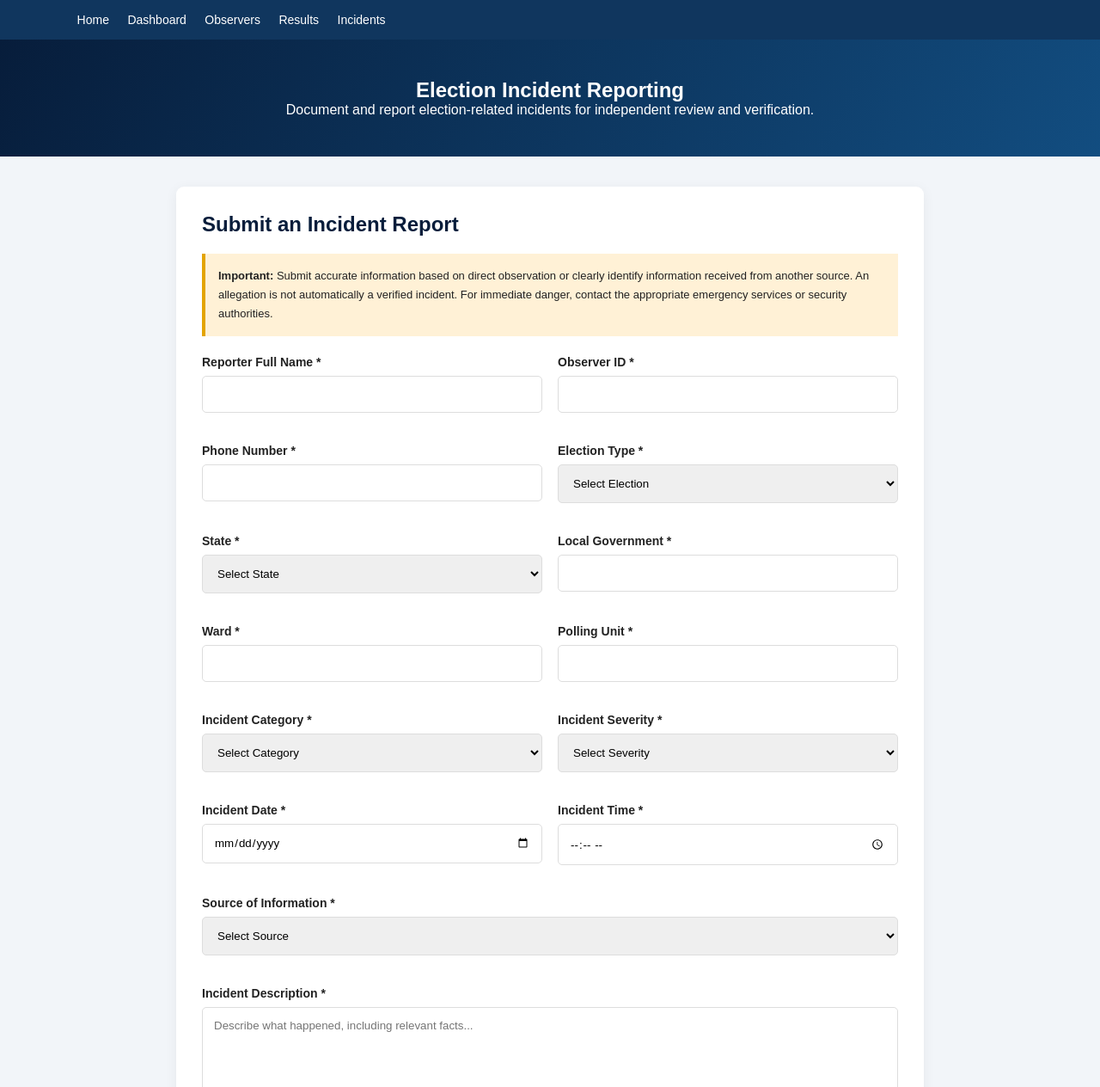
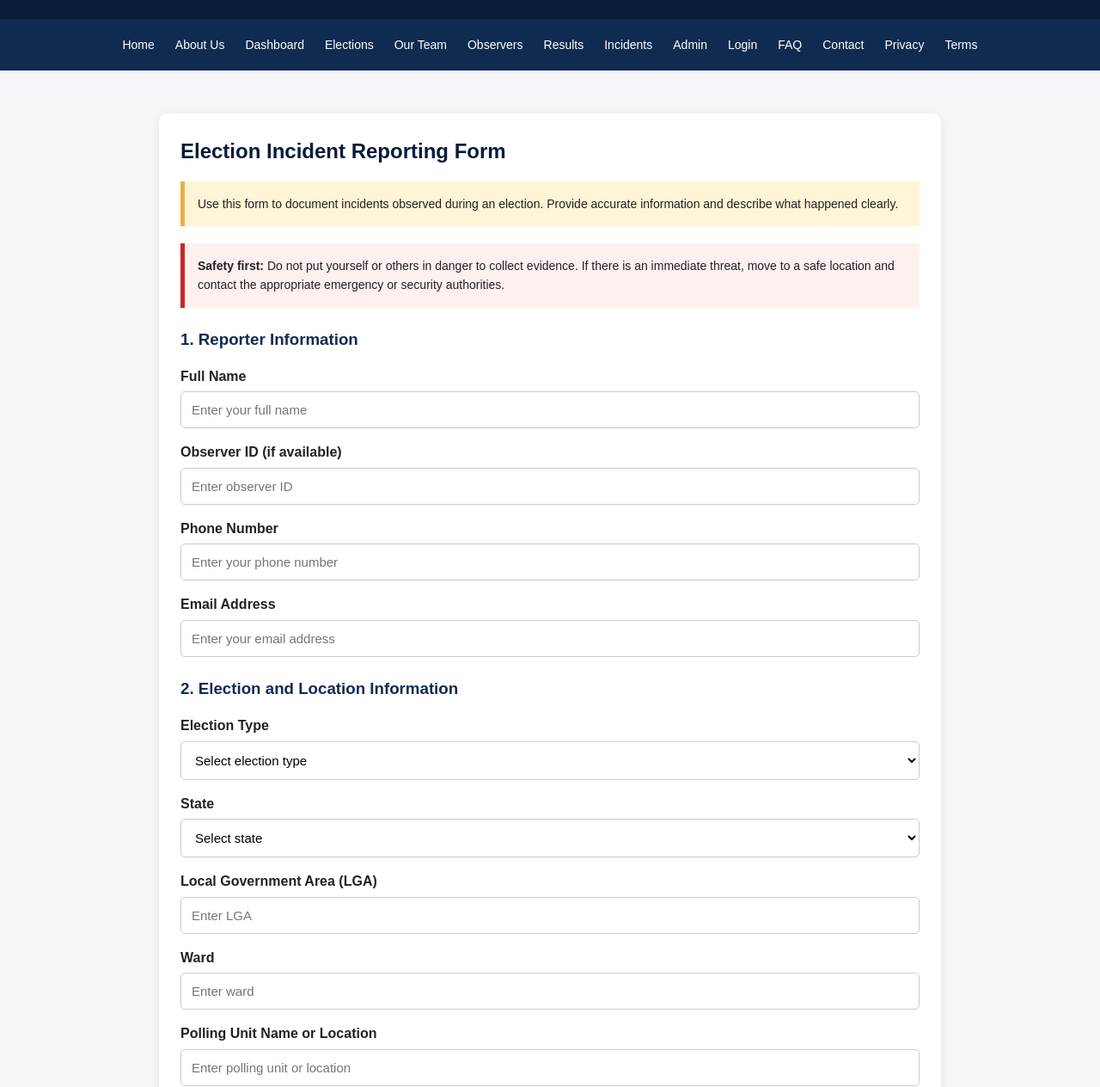
Before and after one commit to Nwachukwu2027/Nwachukwu-speaks, a plain HTML site: page incidents.html in a window 1280 px wide. Shown: the part 110-1374 px from the top of the page at 86% size. Drawn offline with Linux system fonts and the light colour scheme.

Commit message:
Enhance incident reporting form layout and functionality
Updated the incident reporting form with improved styling, additional metadata, and enhanced input fields for better user experience.

```diff
--- a/incidents.html
+++ b/incidents.html
@@ -1,211 +1,302 @@
 <!DOCTYPE html><html lang="en">
 <head>
 <meta charset="UTF-8">
-<meta name="viewport" content="width=device-width, initial-scale=1.0"><title>Incident Reporting | Nwachukwu Election Watch</title><style>
+<meta name="viewport" content="width=device-width, initial-scale=1.0">
+<meta name="description" content="Report and document election-related incidents with Nwachukwu Election Watch.">
+<title>Incident Reporting | Nwachukwu Election Watch</title><style>
 * {
     margin: 0;
     padding: 0;
     box-sizing: border-box;
-    font-family: Arial, sans-serif;
 }
 
 body {
-    background: #f2f5f9;
+    font-family: Arial, sans-serif;
+    background: #f4f6fa;
     color: #222;
+    line-height: 1.6;
 }
 
 header {
-    background: #071d3b;
+    background: #071b3a;
     color: white;
-    padding: 22px 7%;
+    text-align: center;
+    padding: 25px 15px;
 }
 
-header span {
-    color: #f5b400;
+header h1 {
+    color: #e5b342;
+    margin-bottom: 5px;
 }
 
 nav {
-    background: #10365e;
-    padding: 14px 7%;
+    background: #102b52;
+    display: flex;
+    flex-wrap: wrap;
+    justify-content: center;
+    padding: 10px;
 }
 
 nav a {
     color: white;
     text-decoration: none;
-    margin-right: 17px;
+    padding: 9px 12px;
     font-size: 14px;
 }
 
-.hero {
-    background: linear-gradient(120deg,#071d3b,#124d80);
-    color: white;
-    padding: 45px 7%;
-    text-align: center;
+nav a:hover {
+    background: #e5b342;
+    color: #071b3a;
+    border-radius: 4px;
 }
 
 .container {
-    max-width: 900px;
-    margin: 35px auto;
-    padding: 0 15px;
+    max-width: 950px;
+    margin: 30px auto;
+    padding: 20px;
 }
 
-.box {
+.card {
     background: white;
-    padding: 30px;
-    border-radius: 9px;
-    box-shadow: 0 3px 15px rgba(0,0,0,.06);
+    padding: 25px;
+    border-radius: 10px;
+    box-shadow: 0 3px 12px rgba(0,0,0,0.08);
 }
 
 h2 {
-    color: #071d3b;
-    margin-bottom: 20px;
+    color: #071b3a;
+    margin-bottom: 15px;
 }
 
-.grid {
-    display: grid;
-    grid-template-columns: 1fr 1fr;
-    gap: 18px;
+h3 {
+    color: #102b52;
+    margin: 22px 0 10px;
 }
 
-.group {
-    margin-bottom: 18px;
+.notice {
+    background: #fff4d6;
+    border-left: 5px solid #e5b342;
+    padding: 15px;
+    margin-bottom: 20px;
+    font-size: 14px;
 }
 
-.full {
-    grid-column: 1/-1;
+.warning {
+    background: #fff0f0;
+    border-left: 5px solid #c62828;
+    padding: 15px;
+    margin-bottom: 20px;
+    font-size: 14px;
 }
 
 label {
     display: block;
     font-weight: bold;
-    font-size: 14px;
-    margin-bottom: 8px;
+    margin-top: 15px;
+    margin-bottom: 5px;
 }
 
 input, select, textarea {
     width: 100%;
-    padding: 13px;
-    border: 1px solid #ddd;
+    padding: 12px;
+    border: 1px solid #ccc;
     border-radius: 5px;
-    outline: none;
+    font-size: 15px;
+    background: white;
 }
 
-input:focus, select:focus, textarea:focus {
-    border-color: #124d80;
+textarea {
+    min-height: 130px;
+    resize: vertical;
 }
 
 button {
+    background: #e5b342;
+    color: #071b3a;
+    border: none;
+    padding: 15px;
     width: 100%;
-    padding: 15px;
-    background: #071d3b;
-    color: white;
-    border: none;
     border-radius: 5px;
+    font-size: 16px;
+    font-weight: bold;
     cursor: pointer;
-    font-weight: bold;
+    margin-top: 20px;
 }
 
 button:hover {
-    background: #124d80;
+    background: #d5a12d;
 }
 
-.notice {
-    background: #fff1d6;
-    border-left: 4px solid #e3a400;
+.result-message {
+    display: none;
+    background: #fff4d6;
+    border-left: 5px solid #e5b342;
     padding: 15px;
-    margin-bottom: 22px;
-    font-size: 13px;
-    line-height: 1.7;
+    margin-top: 20px;
+    border-radius: 5px;
 }
 
-#message {
-    margin-top: 20px;
-    line-height: 1.6;
+small {
+    color: #666;
 }
 
 footer {
-    background: #071d3b;
+    background: #071b3a;
     color: white;
     text-align: center;
-    padding: 25px;
-    margin-top: 40px;
-    line-height: 1.8;
+    padding: 20px;
+    margin-top: 30px;
+}
+
+footer span {
+    color: #e5b342;
 }
 
 @media(max-width:600px) {
-    .grid {
-        grid-template-columns: 1fr;
+    .container {
+        padding: 12px;
     }
 
-    .box {
-        padding: 20px;
+    .card {
+        padding: 17px;
     }
 
     nav a {
-        display: inline-block;
-        margin-bottom: 10px;
+        font-size: 12px;
+        padding: 8px;
     }
 }
 </style></head><body><header>
-<h2>NWACHUKWU <span>ELECTION WATCH</span></h2>
-<p>Election Incident Reporting Portal</p>
+    <h1>NWACHUKWU ELECTION WATCH</h1>
+    <p>Transparency | Accountability | Credible Election Monitoring</p>
 </header><nav>
     <a href="index.html">Home</a>
+    <a href="about.html">About Us</a>
     <a href="dashboard.html">Dashboard</a>
+    <a href="elections.html">Elections</a>
+    <a href="team.html">Our Team</a>
     <a href="observers.html">Observers</a>
     <a href="results.html">Results</a>
     <a href="incidents.html">Incidents</a>
-</nav><section class="hero">
-<h1>Election Incident Reporting</h1>
-<p>
-Document and report election-related incidents
-for independent review and verification.
-</p>
-</section><div class="container"><div class="box"><h2>Submit an Incident Report</h2><div class="notice">
-<strong>Important:</strong>
-Submit accurate information based on direct observation
-or clearly identify information received from another source.
-An allegation is not automatically a verified incident.
-For immediate danger, contact the appropriate emergency
-services or security authorities.
-</div><form id="incidentForm"><div class="grid"><div class="group">
-<label>Reporter Full Name *</label>
-<input type="text" id="name" required>
-</div><div class="group">
-<label>Observer ID *</label>
-<input type="text" id="observerID" required>
-</div><div class="group">
-<label>Phone Number *</label>
-<input type="tel" id="phone" required>
-</div><div class="group">
-<label>Election Type *</label>
-<select id="election" required>
-<option value="">Select Election</option>
-<option>Presidential</option>
-<option>Governorship</option>
-<option>Senatorial</option>
-<option>House of Representatives</option>
-<option>State Assembly</option>
-<option>Local Government</option>
+    <a href="admin.html">Admin</a>
+    <a href="login.html">Login</a>
+    <a href="faq.html">FAQ</a>
+    <a href="contact.html">Contact</a>
+    <a href="privacy.html">Privacy</a>
+    <a href="terms.html">Terms</a>
+</nav><div class="container"><div class="card">
+
+    <h2>Election Incident Reporting Form</h2>
+
+    <div class="notice">
+        Use this form to document incidents observed during an election.
+        Provide accurate information and describe what happened clearly.
+    </div>
+
+    <div class="warning">
+        <strong>Safety first:</strong> Do not put yourself or others in
+        danger to collect evidence. If there is an immediate threat,
+        move to a safe location and contact the appropriate emergency
+        or security authorities.
+    </div>
+
+    <form id="incidentForm">
+
+        <h3>1. Reporter Information</h3>
+
+        <label>Full Name</label>
+        <input type="text" id="reporterName"
+               placeholder="Enter your full name" required>
+
+        <label>Observer ID (if available)</label>
+        <input type="text" id="observerId"
+               placeholder="Enter observer ID">
+
+        <label>Phone Number</label>
+        <input type="tel" id="phone"
+               placeholder="Enter your phone number" required>
+
+        <label>Email Address</label>
+        <input type="email" id="email"
+               placeholder="Enter your email address">
+
+        <h3>2. Election and Location Information</h3>
+
+        <label>Election Type</label>
+        <select id="electionType" required>
+            <option value="">Select election type</option>
+            <option>Presidential Election</option>
+            <option>Governorship Election</option>
+            <option>Senatorial Election</option>
+            <option>House of Representatives Election</option>
+            <option>State House of Assembly Election</option>
+            <option>Local Government Election</option>
+            <option>Other</option>
         </select>
-</div><div class="group">
-<label>State *</label>
+
+        <label>State</label>
         <select id="state" required>
-<option value="">Select State</option>
+            <option value="">Select state</option>
+            <option>Abia</option>
+            <option>Adamawa</option>
+            <option>Akwa Ibom</option>
+            <option>Anambra</option>
+            <option>Bauchi</option>
+            <option>Bayelsa</option>
+            <option>Benue</option>
+            <option>Borno</option>
+            <option>Cross River</option>
+            <option>Delta</option>
+            <option>Ebonyi</option>
+            <option>Edo</option>
+            <option>Ekiti</option>
+            <option>Enugu</option>
+            <option>FCT</option>
+            <option>Gombe</option>
+            <option>Imo</option>
+            <option>Jigawa</option>
+            <option>Kaduna</option>
+            <option>Kano</option>
+            <option>Katsina</option>
+            <option>Kebbi</option>
+            <option>Kogi</option>
+            <option>Kwara</option>
+            <option>Lagos</option>
+            <option>Nasarawa</option>
+            <option>Niger</option>
+            <option>Ogun</option>
+            <option>Ondo</option>
+            <option>Osun</option>
+            <option>Oyo</option>
+            <option>Plateau</option>
+            <option>Rivers</option>
+            <option>Sokoto</option>
+            <option>Taraba</option>
+            <option>Yobe</option>
+            <option>Zamfara</option>
         </select>
-</div><div class="group">
-<label>Local Government *</label>
-<input type="text" id="lga" required>
-</div><div class="group">
-<label>Ward *</label>
-<input type="text" id="ward" required>
-</div><div class="group">
-<label>Polling Unit *</label>
-<input type="text" id="unit" required>
-</div><div class="group">
-<label>Incident Category *</label>
-<select id="category" required>
-<option value="">Select Category</option>
+
+        <label>Local Government Area (LGA)</label>
+        <input type="text" id="lga"
+               placeholder="Enter LGA" required>
+
+        <label>Ward</label>
+        <input type="text" id="ward"
+               placeholder="Enter ward" required>
+
+        <label>Polling Unit Name or Location</label>
+        <input type="text" id="pollingUnit"
+               placeholder="Enter polling unit or location" required>
+
+        <label>Polling Unit Code (if available)</label>
+        <input type="text" id="pollingCode"
+               placeholder="Enter polling unit code">
+
+        <h3>3. Incident Details</h3>
+
+        <label>Incident Category</label>
+        <select id="incidentCategory" required>
+            <option value="">Select incident category</option>
             <option>Election Violence</option>
             <option>Suspected Vote Buying</option>
             <option>Voter Intimidation</option>
@@ -214,97 +305,138 @@ services or security authorities.
             <option>Late Arrival of Electoral Officials</option>
             <option>Polling Unit Disruption</option>
             <option>Suspected Result Manipulation</option>
+            <option>Underage Voting Allegation</option>
             <option>Other</option>
         </select>
-</div><div class="group">
-<label>Incident Severity *</label>
+
+        <label>Incident Severity</label>
         <select id="severity" required>
-<option value="">Select Severity</option>
+            <option value="">Select severity</option>
             <option>Low</option>
             <option>Moderate</option>
             <option>High</option>
             <option>Critical</option>
         </select>
-</div><div class="group">
-<label>Incident Date *</label>
-<input type="date" id="date" required>
-</div><div class="group">
-<label>Incident Time *</label>
-<input type="time" id="time" required>
-</div><div class="group full">
-<label>Source of Information *</label>
+
+        <label>Date of Incident</label>
+        <input type="date" id="incidentDate" required>
+
+        <label>Approximate Time of Incident</label>
+        <input type="time" id="incidentTime" required>
+
+        <label>How did you obtain this information?</label>
         <select id="source" required>
-<option value="">Select Source</option>
-<option>Directly observed</option>
-<option>Reported by witness</option>
-<option>Information from another source</option>
+            <option value="">Select information source</option>
+            <option>Personally Observed</option>
+            <option>Reported by Witness</option>
+            <option>Other Source</option>
         </select>
-</div><div class="group full">
-<label>Incident Description *</label>
-<textarea id="description" rows="6"
-placeholder="Describe what happened, including relevant facts..."
+
+        <label>Detailed Description of Incident</label>
+        <textarea id="description"
+                  placeholder="Explain what happened, where it happened, when it happened and what you personally observed..."
                   required></textarea>
-</div><div class="group full">
-<label>Upload Supporting Evidence (Optional)</label>
+
+        <h3>4. Supporting Evidence</h3>
+
+        <label>Upload Evidence (Optional)</label>
         <input type="file" id="evidence"
-accept="image/*,video/*">
-<small>Maximum file size: 10MB.</small>
-</div><div class="group full">
+               accept="image/jpeg,image/png,image/webp,video/mp4,application/pdf">
+
+        <small>
+            Accepted formats: JPG, PNG, WEBP, MP4 and PDF.
+            Maximum file size: 10MB.
+        </small>
+
+        <h3>5. Declaration</h3>
+
         <label>
             <input type="checkbox" id="declaration"
                    style="width:auto;" required>
-I confirm that this report is submitted honestly and accurately.
+            I confirm that this report is accurate to the best of my
+            knowledge. I understand that unverified allegations must
+            not be presented as established facts.
         </label>
-</div></div><button type="submit">Submit Incident Report</button>
 
-<p id="message"></p></form></div></div><footer>
-<h3>NWACHUKWU ELECTION WATCH</h3>
-<p>Transparency | Accountability | Credible Monitoring</p>
-<p>© 2026 All Rights Reserved.</p>
+        <button type="submit">Review Incident Report</button>
+
+        <div id="resultMessage" class="result-message"></div>
+
+    </form>
+
+</div>
+
+</div><footer>
+    <p>
+        &copy; 2026 <span>Nwachukwu Election Watch</span>.
+        All Rights Reserved.
+    </p>
+    <p>Transparency | Accountability | Credible Election Monitoring</p>
 </footer><script>
 
-const states = [
-"Abia","Adamawa","Akwa Ibom","Anambra","Bauchi",
-"Bayelsa","Benue","Borno","Cross River","Delta",
-"Ebonyi","Edo","Ekiti","Enugu","FCT","Gombe",
-"Imo","Jigawa","Kaduna","Kano","Katsina","Kebbi",
-"Kogi","Kwara","Lagos","Nasarawa","Niger","Ogun",
-"Ondo","Osun","Oyo","Plateau","Rivers","Sokoto",
-"Taraba","Yobe","Zamfara"
+document.getElementById("incidentForm").addEventListener("submit",
+function(event) {
+
+    event.preventDefault();
+
+    const evidence = document.getElementById("evidence").files[0];
+    const message = document.getElementById("resultMessage");
+
+    const maxSize = 10 * 1024 * 1024;
+
+    const allowedTypes = [
+        "image/jpeg",
+        "image/png",
+        "image/webp",
+        "video/mp4",
+        "application/pdf"
     ];
 
-const stateSelect = document.getElementById("state");
-
-states.forEach(state => {
-    const option = document.createElement("option");
-    option.value = state;
-    option.textContent = state;
-    stateSelect.appendChild(option);
-});
-
-document.getElementById("incidentForm")
-.addEventListener("submit", function(e) {
-
-    e.preventDefault();
-
-    const file = document.getElementById("evidence").files[0];
-
-    const message = document.getElementById("message");
-
-    if (file && file.size > 10 * 1024 * 1024) {
-        message.style.color = "red";
-        message.textContent =
-        "Evidence file must not exceed 10MB.";
+    if (evidence) {
+        if (!allowedTypes.includes(evidence.type)) {
+            alert("Unsupported evidence format. Please upload JPG, PNG, WEBP, MP4 or PDF.");
             return;
         }
 
-    message.style.color = "#a56b00";
+        if (evidence.size > maxSize) {
+            alert("Evidence file must not exceed 10MB.");
+            return;
+        }
+    }
 
-    message.textContent =
-    "Basic validation completed. Database integration is pending. " +
-    "Your report has NOT yet been saved or submitted.";
+    message.style.display = "block";
+
+    message.innerHTML = `
+        <strong>Incident report review completed.</strong><br><br>
+
+        Reporter: ${escapeHTML(document.getElementById("reporterName").value)}<br>
+        Election: ${escapeHTML(document.getElementById("electionType").value)}<br>
+        State: ${escapeHTML(document.getElementById("state").value)}<br>
+        LGA: ${escapeHTML(document.getElementById("lga").value)}<br>
+        Ward: ${escapeHTML(document.getElementById("ward").value)}<br>
+        Category: ${escapeHTML(document.getElementById("incidentCategory").value)}<br>
+        Severity: ${escapeHTML(document.getElementById("severity").value)}<br><br>
+
+        <strong>Important:</strong> Your report has NOT been sent or saved.
+        The database and secure reporting system have not yet been connected.
+        This report must not be treated as a verified finding.
+    `;
+
+    message.scrollIntoView({behavior: "smooth"});
 
 });
 
+function escapeHTML(value) {
+    return String(value).replace(/[&<>"']/g, function(character) {
+        return {
+            "&": "&amp;",
+            "<": "&lt;",
+            ">": "&gt;",
+            '"': "&quot;",
+            "'": "&#039;"
+        }[character];
+    });
+}
+
 </script></body>
 </html>
```
Lines whose indentation alone changed are shown as unchanged.
